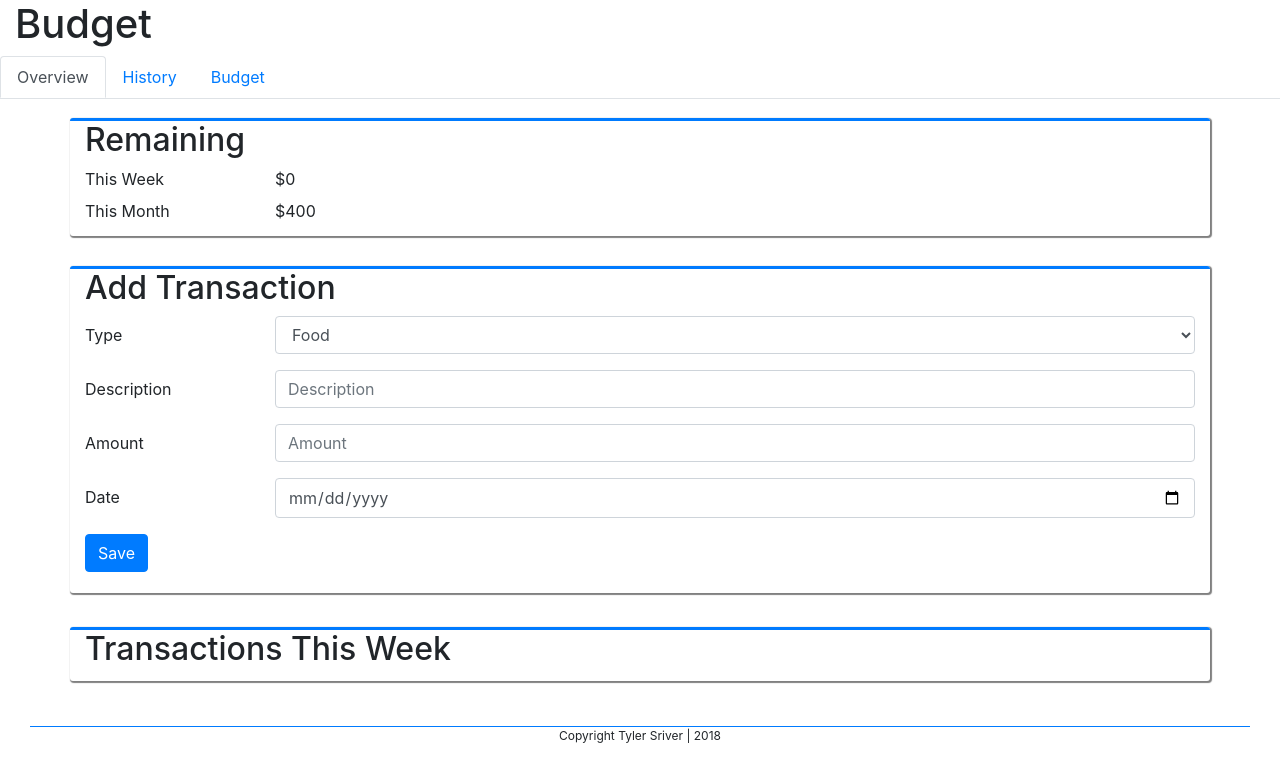
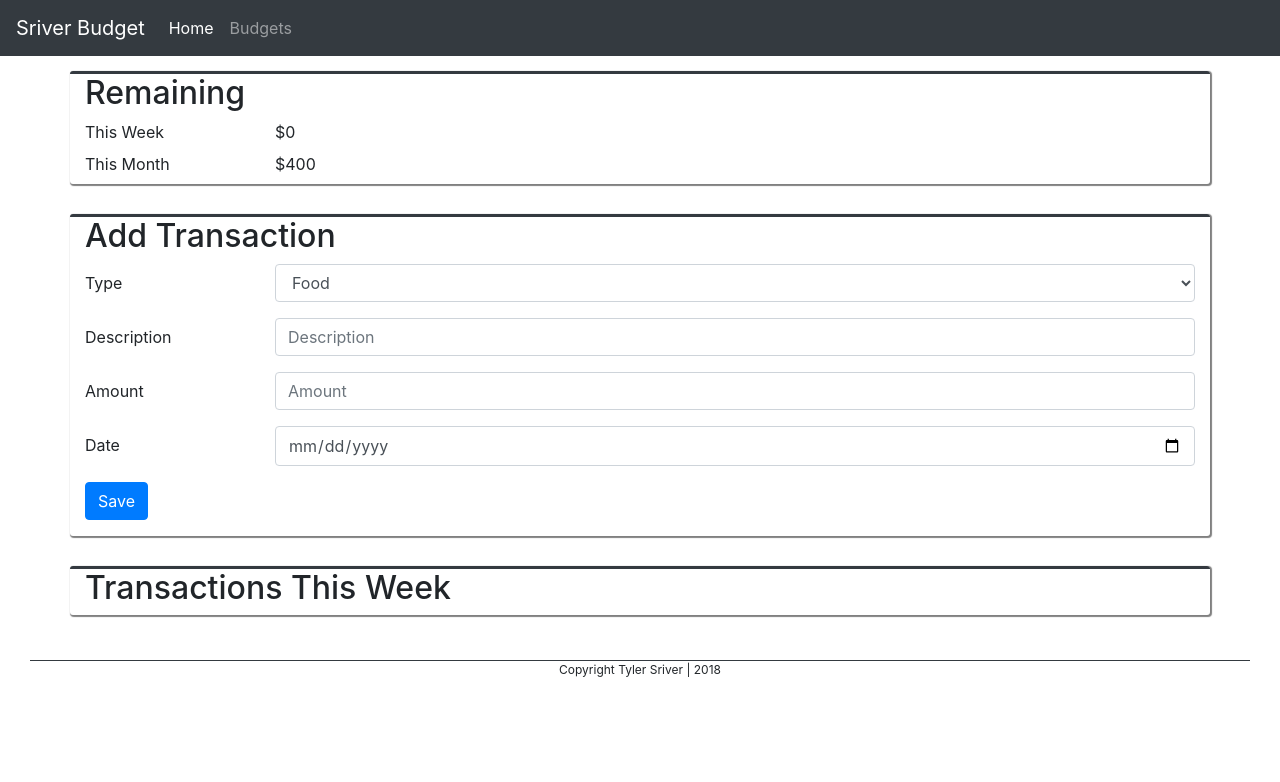
Before and after one commit to tylersriver/WeeklyBudget, a PHP site: page /weeklybudget/ in a window 1280 px wide. Shown: the top 782 px of the page. Run offline with PHP 8.4, Linux system fonts and the light colour scheme; data that the repository does not hold is empty; some libraries are stand-ins or nearby versions.

Commit message:
revamp nav and boostrap usage for home layout

```diff
--- a/php/views/layout.php
+++ b/php/views/layout.php
@@ -16,20 +16,23 @@
 
   </head>
   <body>
-    <h1 class="budget-h">Budget</h1>
-    <header>
-        <ul class="nav nav-tabs">
-            <li class="nav-item">
-                <a class="nav-link active" href='/xampp/WeeklyBudget'>Overview</a>
-            </li>
-            <li>
-                <a class="nav-link" href='/xampp/WeeklyBudget?controller=pages&action=history'>History</a>
-            </li>
-            <li>
-                <a class="nav-link" href='/xampp/WeeklyBudget?controller=pages&action=budget'>Budget</a>
-            </li>
-        </ul>
-    </header>
+    <nav class="navbar navbar-expand navbar-dark bg-dark">
+        <a class="navbar-brand" href="#">Sriver Budget</a>
+        <button class="navbar-toggler" type="button" data-toggle="collapse" data-target="#navbarSupportedContent" aria-controls="navbarSupportedContent" aria-expanded="false" aria-label="Toggle navigation">
+            <span class="navbar-toggler-icon"></span>
+        </button>
+
+        <div class="collapse navbar-collapse" id="navbarSupportedContent">
+            <ul class="navbar-nav mr-auto">
+                <li class="nav-item active">
+                    <a class="nav-link" href="/xampp/WeeklyBudget">Home <span class="sr-only">(current)</span></a>
+                </li>
+                <li class="nav-item">
+                    <a class="nav-link" href="/xampp/WeeklyBudget?controller=pages&action=budget">Budgets</a>
+                </li>
+            </ul>
+        </div>
+    </nav>
 
     <?php require_once('routes.php'); ?>
 
--- a/php/views/pages/overview.php
+++ b/php/views/pages/overview.php
@@ -1,6 +1,6 @@
-<div class="row m-1">
-    <div class="col-12">
-        <div class="container baseContainer">
+<div class="container">
+    <div class="row">
+        <div class="baseContainer col-12">
             <h2>Remaining</h2>
             <div class="remaining-group">
                 <div class="row remaining-row">
@@ -14,8 +14,8 @@
             </div>
         </div>
     </div>
-    <div class="col-12">
-        <div class="container baseContainer">
+    <div class="row">
+        <div class="baseContainer col-12">
             <h2>Add Transaction</h2>
             <form action="/php/WeeklyBudget">
                 <div class="form-group row">
@@ -52,9 +52,9 @@
             </form>
         </div>
     </div>
-</div>
-<div class="row m-1">
-    <div class="container baseContainer">
-        <h2>Transactions This Week</h2>
+    <div class="row ">
+        <div class="baseContainer col-12">
+            <h2>Transactions This Week</h2>
+        </div>
     </div>
 </div>
--- a/styles/global-styles.css
+++ b/styles/global-styles.css
@@ -1,15 +1,14 @@
 .baseContainer {
     margin-top: 15px;
     margin-bottom: 15px;
-    border-top: 3px solid #007bff;
+    border-top: 3px solid #343a40;
     border-radius: 3px;
     box-shadow: 1px 1px 1px 1px grey;
-    padding-bottom: 5px;
 }
 
 .footer {
     margin: 30px;
-    border-top: 1px solid #007bff;
+    border-top: 1px solid #343a40;
     text-align: center;
     font-size: 12px
 }
```
